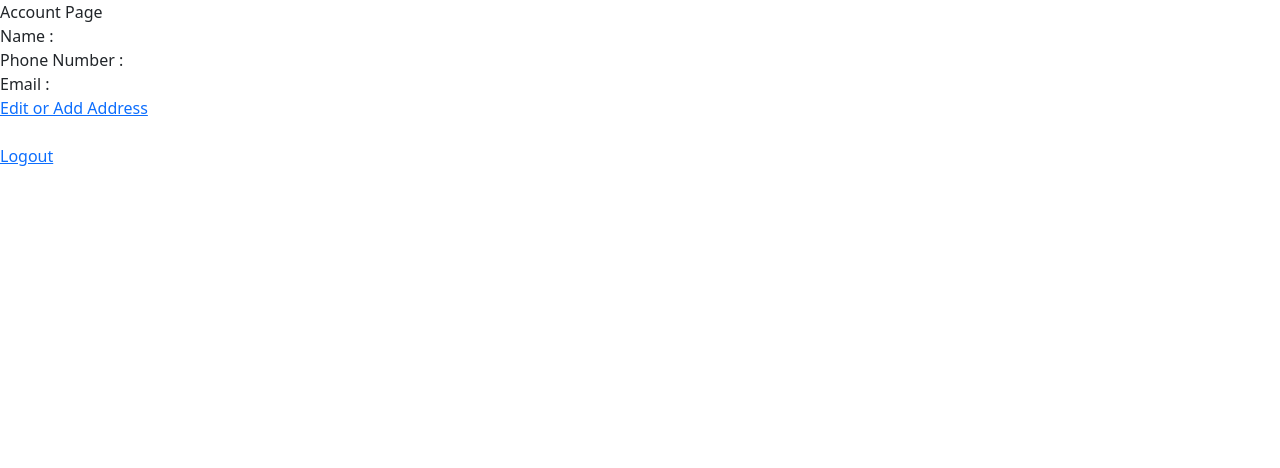
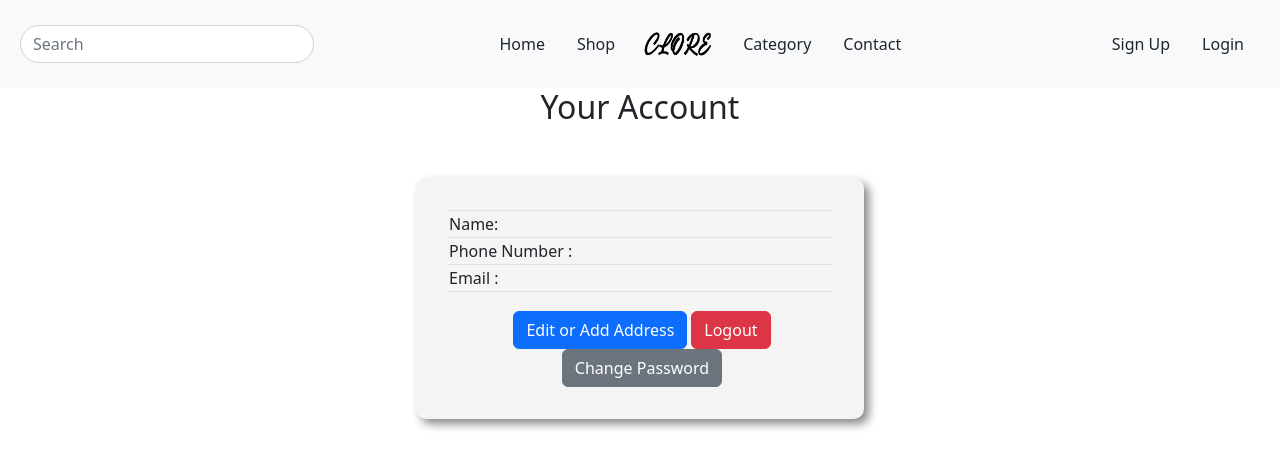
Before and after one commit to Piyush5527/CloreNew, a React (Create React App) app in the folder client/clore/: page /Account in a window 1280 px wide. Shown: the top 468 px of the page. Built offline with nearby package versions, Linux system fonts and the light colour scheme; no server answers.

Commit message:
most designs completed

```diff
--- /dev/null
+++ b/client/clore/src/CSS/Account/AccountPage.module.css
@@ -0,0 +1,19 @@
+.header_style{
+    text-align: center;
+}
+.main_container{
+    width:35%;
+    margin-top:4%;
+    margin-left: auto;
+    margin-right: auto;
+    display: block;
+    background-color: rgb(244, 244, 244);
+    padding: 2rem;
+    border-radius:10px ;
+    box-shadow: 5px 5px 10px #888888;
+}
+
+.buttonsGroup{
+    margin-top:5%;
+    text-align: center;
+}
--- a/client/clore/src/CSS/ShopPage/ProductDetail.module.css
+++ b/client/clore/src/CSS/ShopPage/ProductDetail.module.css
@@ -23,4 +23,5 @@
 
 .header{
     text-align: center;
+
 }
--- a/client/clore/src/CSS/UI/Card.css
+++ b/client/clore/src/CSS/UI/Card.css
@@ -2,3 +2,17 @@
     box-shadow: 0 1px 8px rgba(0, 0, 0, 0.25);
     /* border: 1px solid black; */
 }
+.design_container{
+    width:96%;
+    margin-left: auto;
+    margin-right: auto;
+    display: block;
+    margin-top:2%;
+}
+.design_center{
+    /* width:96%; */
+    margin-left: auto;
+    margin-right: auto;
+    display: block;
+    /* background-color:yellowgreen; */
+}
--- a/client/clore/src/Components/Account/AccountPage.js
+++ b/client/clore/src/Components/Account/AccountPage.js
@@ -1,9 +1,12 @@
 import React, { Fragment, useEffect, useState } from 'react'
 import { useNavigate, NavLink } from 'react-router-dom'
-
+import NavbarBoots from '../Navabar/NavbarBoots';
+import styles from '../../CSS/Account/AccountPage.module.css';
+import 'bootstrap/dist/css/bootstrap.min.css';
 const AccountPage = () => {
 
   const [currentUser, setCurrentUser] = useState([])
+  const [addressCnt,setAddressCnt]=useState(0)
 
   const navigate = useNavigate()
 
@@ -27,9 +30,6 @@ const AccountPage = () => {
   }
 
   const getUser = async () => {
-
-
-
       console.log("Current Users Id : ", localStorage.getItem('userid'));
 
       const token = localStorage.getItem('usersdatatoken');
@@ -52,19 +52,58 @@ const AccountPage = () => {
         setCurrentUser(getUser)
       }
   }
+  const getAddressCount = async() =>
+  {
+      const token = localStorage.getItem('usersdatatoken');
+      const addresses=await fetch("http://localhost:1337/api/getAddressCnt",{
+        method:"GET",
+        headers:{
+          "Content-Type" : "application/json",
+          "Authorization": token
+        }
+      })
+
+      const getCount=await addresses.json();
+      if(getCount.status === 422 || !getCount){
+        console.log("error")
+      } else {
+        console.log("Addresses",getCount)
+      }
+
+
+  }
 
   useEffect(()=>{
     getUser()
+    // getAddressCount()
   },[])
 
   return (
     <Fragment>
-      <div>Account Page</div>
-      Name : {currentUser.first_name} {currentUser.last_name}<br></br>
-      Phone Number : {currentUser.phone} <br></br>
-      Email : {currentUser.email} <br></br>
-      <NavLink to={"/EditAddress"}>Edit or Add Address</NavLink><br></br><br></br>
-      <a href='/Login' onClick={logoutHandler}>Logout</a>
+      <NavbarBoots></NavbarBoots>
+      <h2 className={styles.header_style}>Your Account</h2>
+      <div className={styles.main_container}>
+      <table class="table table-bordered">
+        <tr>
+          <td>Name:</td>
+          <td style={{textAlign:'right'}}>{currentUser.first_name} {currentUser.last_name}</td>
+        </tr>
+        <tr>
+          <td>Phone Number :</td>
+          <td style={{textAlign:'right'}}>{currentUser.phone}</td>
+        </tr>
+        <tr>
+          <td>Email : </td>
+          <td style={{textAlign:'right'}}>{currentUser.email}</td>
+        </tr>
+
+      </table>
+      <div className={styles.buttonsGroup}>
+        <NavLink className='btn btn-primary ms-1'  to={"/EditAddress"}>Edit or Add Address</NavLink>
+        <a href='/Login' className='btn btn-danger ms-1' onClick={logoutHandler}>Logout</a>
+        <a className='btn btn-secondary ms-1' >Change Password</a>
+      </div>
+      </div>
     </Fragment>
   )
 }
--- a/client/clore/src/Components/Account/AddAddress.js
+++ b/client/clore/src/Components/Account/AddAddress.js
@@ -1,6 +1,7 @@
 import React, { useState } from 'react'
 import axios from 'axios'
 import { useNavigate } from 'react-router-dom'
+import NavbarBoots from '../Navabar/NavbarBoots'
 
 const AddAddress = () => {
 
@@ -47,6 +48,7 @@ const AddAddress = () => {
     }
   return (
     <>
+    <NavbarBoots/>
     <section>
       <div className='form_data'>
         <div className='form_heading'>
--- a/client/clore/src/Components/Account/EditAddress.js
+++ b/client/clore/src/Components/Account/EditAddress.js
@@ -1,7 +1,10 @@
-import React, { useEffect, useState } from 'react'
+import React, { useEffect, useState,Fragment } from 'react'
 import { NavLink, useParams, useNavigate } from 'react-router-dom'
 import deleteIcon from '../../icons/delete.png';
 import editIcon from '../../icons/edit.png';
+import NavbarBoots from '../Navabar/NavbarBoots';
+import 'bootstrap/dist/css/bootstrap.min.css';
+import '../../CSS/UI/Card.css';
 
 const EditAddress = () => {
 
@@ -58,9 +61,11 @@ const EditAddress = () => {
     useEffect(()=>{
       getAddresses()
     }, [])
-    return (<>
-      <NavLink to={"/AddAddress"}>Add New Address</NavLink>
-      <div>Your Addresses</div>
+    return (<Fragment>
+    <NavbarBoots/>
+    <div className='design_container'>
+      <NavLink className='btn btn-success' to={"/AddAddress"}>Add Address</NavLink>
+      <h2 style={{textAlign:'center'}}>Your Addresses</h2>
       <table class="table">
           <thead>
             <tr>
@@ -90,7 +95,8 @@ const EditAddress = () => {
           })}
           </tbody>
         </table>
-      </>
+        </div>
+      </Fragment>
     )
 }
 
--- a/client/clore/src/Components/Account/EditAddressById.js
+++ b/client/clore/src/Components/Account/EditAddressById.js
@@ -1,6 +1,7 @@
 import React, { useEffect, useState } from 'react'
 import { useParams, useNavigate, NavLink } from 'react-router-dom'
 import axios from 'axios'
+import NavbarBoots from '../Navabar/NavbarBoots'
 
 const EditAddressById = () => {
 
@@ -14,19 +15,19 @@ const EditAddressById = () => {
   const [state, setState] = useState("")
   const [pincode, setPincode] = useState("")
 
-    const {id} = useParams("")
+  const { id } = useParams("")
 
   const getAddressById = async () => {
-        const addressGet = await fetch(`http://localhost:1337/api/getaddressid/${id}`,{
-            method : "GET",
-            headers : {
-                "Content-Type" : "application/json"
+    const addressGet = await fetch(`http://localhost:1337/api/getaddressid/${id}`, {
+      method: "GET",
+      headers: {
+        "Content-Type": "application/json"
       }
     })
 
     const getAddress = await addressGet.json()
 
-        if(getAddress.status === 401 || !getAddress){
+    if (getAddress.status === 401 || !getAddress) {
       console.log("error")
     } else {
       console.log(getAddress)
@@ -49,7 +50,7 @@ const EditAddressById = () => {
 
     const config = {
       headers: {
-                "Content-Type":  "application/json"
+        "Content-Type": "application/json"
       }
     }
 
@@ -63,62 +64,70 @@ const EditAddressById = () => {
 
   }
 
-    useEffect(()=>{
+  useEffect(() => {
     getAddressById()
   }, [])
 
   return (
     <div>
-      <h1>Update Address</h1>
+      <NavbarBoots/>
+      <section>
+        <div className='form_data'>
+          <div className='form_heading'>
+            <h1>Edit Address</h1>
+
+          </div>
           <form>
-        <NavLink to={"/EditAddress"}>Go to My Address</NavLink>
             <div className='form_input'>
-            <label htmlFor='phone'>Enter New Mobile Number</label>
+              <label htmlFor='phone'>Enter Mobile Number</label>
               <input type="number"
                 onChange={(e) => setPhone(e.target.value)}
                 value={phone}
                 name="phone"
-            placeholder='Enter New Mobile Number' />
+                placeholder='Enter Mobile Number' />
             </div>
 
             <div className='form_input'>
-            <label htmlFor='street'>Enter New House No. or Society Name</label>
+              <label htmlFor='street'>Enter House No and Society Name</label>
               <input type="text"
                 onChange={(e) => setStreet(e.target.value)}
                 value={street}
                 name="street"
-            placeholder='Enter New House No. or Society Name' />
+                placeholder='Enter House No and Society Name' />
             </div>
 
             <div className='form_input'>
-            <label htmlFor='city'>Enter New City Name</label>
+              <label htmlFor='city'>Enter Your City</label>
               <input type="text"
                 onChange={(e) => setCity(e.target.value)}
                 value={city}
                 name="city"
-            placeholder='Enter New City Name' />
+                placeholder='Enter Your City' />
             </div>
 
             <div className='form_input'>
-            <label htmlFor='state'>Enter New State Name</label>
+              <label htmlFor='state'>Enter Your State</label>
               <input type="text"
                 onChange={(e) => setState(e.target.value)}
                 value={state}
                 name="state"
-            placeholder='Enter New State Name' />
+                placeholder='Enter Your State' />
             </div>
 
             <div className='form_input'>
-            <label htmlFor='Pincode'>Enter New Pincode</label>
+              <label htmlFor='pincode'>Enter Your Pincode</label>
               <input type="number"
                 onChange={(e) => setPincode(e.target.value)}
                 value={pincode}
-            name="pincode"
-            placeholder='Enter New Pincode' />
+                name="Pincode"
+                placeholder='Enter Your Pincode' />
             </div>
 
             <button className='btn' onClick={updateAddressListener}>Update Address</button>
+            <NavLink to={"/EditAddress"} >Go to My Address</NavLink>
           </form>
+        </div>
+      </section>
     </div>
   )
 }
--- a/client/clore/src/Components/Account/SelectAddress.js
+++ b/client/clore/src/Components/Account/SelectAddress.js
@@ -1,5 +1,7 @@
-import React, { useEffect, useState } from 'react'
+import React, { Fragment, useEffect, useState } from 'react'
 import { useParams, useNavigate } from 'react-router-dom'
+import NavbarBoots from '../Navabar/NavbarBoots'
+import '../../CSS/UI/Card.css';
 
 const SelectAddress = () => {
 
@@ -13,16 +15,16 @@ const SelectAddress = () => {
 
     const getAddresses = async () => {
         const addresses = await fetch("http://localhost:1337/api/getaddress", {
-            method : "GET",
-            headers : {
-                "Content-Type" : "application/json",
-                "Authorization" : token
+            method: "GET",
+            headers: {
+                "Content-Type": "application/json",
+                "Authorization": token
             }
         })
 
         const getAddress = await addresses.json()
 
-        if(getAddress.status === 401 || !getAddress){
+        if (getAddress.status === 401 || !getAddress) {
             console.log("error")
         } else {
             console.log(getAddress)
@@ -35,12 +37,14 @@ const SelectAddress = () => {
         navigate(`/PlaceOrder/${id}`)
     }
 
-    useEffect(()=>{
+    useEffect(() => {
         getAddresses()
     }, [])
 
     return (
-        <>
+        <Fragment>
+            <NavbarBoots />
+            <div className='design_container'>
             <h1>Select Address</h1>
             <table class="table">
                 <thead>
@@ -55,10 +59,10 @@ const SelectAddress = () => {
                 </thead>
                 <tbody class="table-group-divider">
 
-          {address.map((item)=>{
+                    {address.map((item) => {
                         return (<>
 
-        <tr onClick={()=>placeOrder(item._id)}>
+                            <tr onClick={() => placeOrder(item._id)}>
                                 <td>{item.phone}</td>
                                 <td>{item.street}</td>
                                 <td>{item.city}</td>
@@ -71,7 +75,8 @@ const SelectAddress = () => {
                     })}
                 </tbody>
             </table>
-        </>
+            </div>
+        </Fragment>
     )
 }
 
--- a/client/clore/src/Components/Cart/CartProducts.js
+++ b/client/clore/src/Components/Cart/CartProducts.js
@@ -119,8 +119,10 @@ const CartProducts = (props) => {
       })}
 
         Total Quantity : {totalQty}
+        <br/>
         Total Amount : {"₹"+totalAmount}
-        <NavLink to={"/SelectAddress"}>Select Address</NavLink>
+        <br/>
+        <NavLink to={"/SelectAddress"} className="btn btn-success">Checkout</NavLink>
 
         </Fragment>
     )
--- a/client/clore/src/Components/Cart/PlaceOrder.js
+++ b/client/clore/src/Components/Cart/PlaceOrder.js
@@ -1,6 +1,6 @@
-import React, { useEffect, useState } from 'react'
+import React, { Fragment, useEffect, useState } from 'react'
 import { useParams } from 'react-router-dom'
-
+import '../../CSS/UI/Card.css';
 const PlaceOrder = () => {
 
     const [currentUser, setCurrentUser] = useState("")
@@ -76,9 +76,9 @@ const PlaceOrder = () => {
         getUser()
         getAddressById()
     }, [])
-    return (<>
+    return (<Fragment>
 
-        <div>
+        <div className='design_container'>
             <h4>YOUR ITEMS</h4>
             <table class="table">
           <thead>
@@ -100,7 +100,7 @@ const PlaceOrder = () => {
                 {totalAmount+=item.total_amount}
                 return (<>
                     <tr>
-                            <td><img src={`http://localhost:1337/productImages/${item.product_id?.image1}`} height={50} width={50}></img></td>
+                            <td><img src={`http://localhost:1337/productImages/${item.product_id?.image1}`} height={50} width={50} style={{borderRadius:4}}></img></td>
                             <td>{item.product_id?.product_name}</td>
                             <td>{item.product_id?.size}</td>
                             <td>{item.total_amount/item.qty}</td>
@@ -132,7 +132,7 @@ const PlaceOrder = () => {
             </table>
         </div>
         <br></br><br></br>
-        <div>
+        <div className='design_container'>
             <table>
                 <tr>
                     <th>PRICE DETAILS</th>
@@ -155,9 +155,9 @@ const PlaceOrder = () => {
         </div>
         <br></br>
         <div>
-            <button>PLACE ORDER</button>
+            <button className='btn btn-success' style={{marginLeft: 'auto',marginRight: 'auto',display: 'block'}}>PLACE ORDER</button>
         </div>
-        </>
+        </Fragment>
     )
 }
 
--- a/client/clore/src/Components/Navabar/NavbarBoots.js
+++ b/client/clore/src/Components/Navabar/NavbarBoots.js
@@ -10,7 +10,7 @@ import '../../CSS/Navbar/Navbar.css';
 
 const NavbarBoots = () => {
     const [modalViewer, setModalViewer] = useState(false);
-    const navigater = useNavigate();
+    const navigate = useNavigate();
     const [isUserLoggedIn, setIsUserLoggedIn] = useState(false);
     const [userId, setUserId] = useState(null);
     useEffect(() => {
@@ -21,6 +21,9 @@ const NavbarBoots = () => {
         }
     }, [isUserLoggedIn, userId]);
 
+    const goToCart = () => {
+        navigate('/Cart');
+    }
     return (
         <Fragment>
             {isUserLoggedIn &&
@@ -38,13 +41,9 @@ const NavbarBoots = () => {
                             <div className="invisible">
                                 <p>&nbsp .</p>
                             </div>
-                            <ul className="navbar-nav my-auto mt-2">
+                            <ul className="navbar-nav ms-5 ps-5 mt-2">
                                 <li className="nav-item mt-2">
                                     <NavLink className="nav-link text-dark mx-2" aria-current="page" to={"/"}>Home</NavLink>
-                                </li>
-                                <li className="nav-item mt-2">
-                                    {/* <a className="nav-link text-dark" onClick={()=>navigater("About")} >About</a> */}
-                                    <NavLink className="nav-link text-dark mx-2" to={"About"}><a >About</a></NavLink>
                                 </li>
                                 <li className="nav-item mt-2">
                                     <a className="nav-link text-dark mx-2" href="/Shop">Shop</a>
@@ -52,25 +51,16 @@ const NavbarBoots = () => {
                                 <li className="nav-item mb-2">
                                     <NavLink className="nav-link" to={"/"}><img src={pic} height={40} width={80} /></NavLink>
                                 </li>
-                                <li className="nav-item mt-2">
-                                    <a className="nav-link text-dark mx-2" href="#">Pages</a>
-                                </li>
+
                                 <li className="nav-item mt-2">
                                     <a className="nav-link text-dark mx-2" href="#">Category</a>
                                 </li>
                                 <li className="nav-item mt-2">
-                                    <NavLink className="nav-link text-dark mx-2" to={"Contact"}>Contact</NavLink>
+                                    <NavLink className="nav-link text-dark mx-2" to={"/Contact"}>Contact</NavLink>
                                 </li>
                             </ul>
                             <div className='navbar-nav ms-auto'>
 
-                                {/* <NavLink to={"Cart"}><a className='nav-link px-3'
-                                onMouseEnter={() => setModalViewer(true)}
-                                onMouseLeave={() => setModalViewer(false)}
-                            ><img src={cartIcon} height={30} width={30}/></a>
-                            {modalViewer && (<div><CartModal/></div>)}</NavLink> */}
-
-                                {/* <NavLink to={"Cart"}><a className='nav-link px-3'><img src={cartIcon} height={30} width={30}/></a></NavLink> */}
                                 <div
                                     onMouseEnter={() => setModalViewer(true)}
                                     onMouseLeave={() => setModalViewer(false)}>
@@ -78,7 +68,7 @@ const NavbarBoots = () => {
                                         <NavLink to={"/Cart"} className='nav-link px-3'>
                                             <img src={cartIcon} height={30} width={30} />
                                         </NavLink>
-                                        {<div class="dropdown-links">
+                                        {<div class="dropdown-links" onClick={()=>goToCart()}>
                                             <ul class="dropdown-lists">
                                                 <li><CartModal /></li>
                                             </ul>
@@ -107,13 +97,9 @@ const NavbarBoots = () => {
                             <div className="invisible">
                                 <p>&nbsp .</p>
                             </div>
-                            <ul className="navbar-nav my-auto mt-2">
+                            <ul className="navbar-nav ms-5 ps-5 mt-2">
                                 <li className="nav-item mt-2">
                                     <NavLink className="nav-link text-dark mx-2" aria-current="page" to={"/"}>Home</NavLink>
-                                </li>
-                                <li className="nav-item mt-2">
-                                    {/* <a className="nav-link text-dark" onClick={()=>navigater("About")} >About</a> */}
-                                    <NavLink className="nav-link text-dark mx-2" to={"About"}><a >About</a></NavLink>
                                 </li>
                                 <li className="nav-item mt-2">
                                     <a className="nav-link text-dark mx-2" href="/Shop">Shop</a>
@@ -121,14 +107,12 @@ const NavbarBoots = () => {
                                 <li className="nav-item mb-2">
                                     <NavLink className="nav-link" to={"/"}><img src={pic} height={40} width={80} /></NavLink>
                                 </li>
-                                <li className="nav-item mt-2">
-                                    <a className="nav-link text-dark mx-2" href="#">Pages</a>
-                                </li>
+
                                 <li className="nav-item mt-2">
                                     <a className="nav-link text-dark mx-2" href="#">Category</a>
                                 </li>
                                 <li className="nav-item mt-2">
-                                    <NavLink className="nav-link text-dark mx-2" to={"Contact"}>Contact</NavLink>
+                                    <NavLink className="nav-link text-dark mx-2" to={"/Contact"}>Contact</NavLink>
                                 </li>
                             </ul>
                             <div className='navbar-nav ms-auto'>
--- a/client/clore/src/Components/Shop/ShowProductDetail.js
+++ b/client/clore/src/Components/Shop/ShowProductDetail.js
@@ -95,11 +95,9 @@ const ShowProductDetail = () => {
               <td>More Details</td>
               <td>{list.long_desc}</td>
             </tr>
-            <tr>
-              <td colSpan={2} style={{textAlign:'center'}}><a className='btn btn-success' style={{color:'black'}} onClick={() => addProductToCart(list._id)}>Add to Cart  <HiOutlineShoppingCart/></a></td>
-            </tr>
+
           </table>
-
+          <a className='btn btn-warning' style={{color:'black'}} onClick={() => addProductToCart(list._id)}>Add to Cart  <HiOutlineShoppingCart/></a>
         </div>
       </div>
     </Fragment>
```
Also changed, not shown: 1 other file (tests, documents, lock files or other folders). Lines whose indentation alone changed are shown as unchanged.
